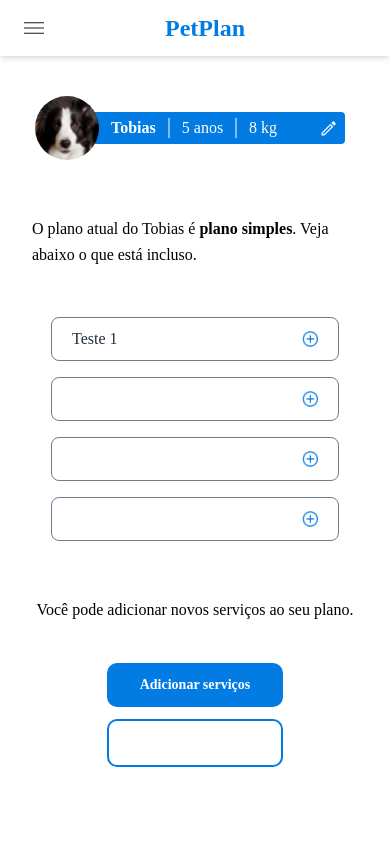
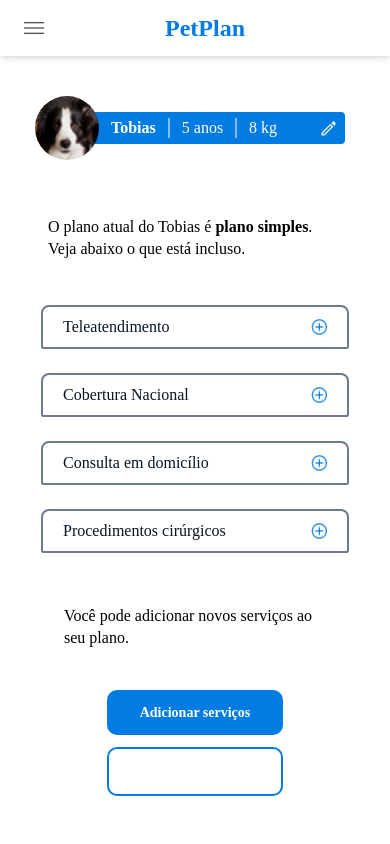
Before and after one commit to StaticDreamstate/GamaBoss, a React (Vite) app in the folder frontend/: page /meu-plano in a window 390 px wide. Shown: the top 844 px of the page. Built offline with nearby package versions, Linux system fonts and the light colour scheme; sample sign-in values are in the browser's storage.

Commit message:
Alterações no accordion e inicio da responsividadade para desktop

```diff
--- a/frontend/src/components/Accordion/index.tsx
+++ b/frontend/src/components/Accordion/index.tsx
@@ -25,11 +25,11 @@ export default function Accordion(props: IaccordionProps) {
     <section className={`${props.className}`}>
       {activeAccordions.map((activeAccordion, index) => (
         <div>
-          <h2 className="pb-4 ">
+          <h2 className="">
             <button
               onClick={() => toggleAccordion(index)}
               type="button"
-              className={`flex items-center justify-between w-72 h-11 p-5 font-medium text-left text-gray-3 border border-b-1 border-gray-4 rounded-lg focus:ring-4 focus:ring-gray-200  `}
+              className={`flex items-center justify-between w-[308px] md:w-[490px] h-11 p-5 font-medium md:text-mobile-size-24px text-left text-gray-1 border-2  border-gray-4  rounded-b-sm rounded-t-lg `}
             >
               <span>{props.titleAccordion}</span>
               <img
@@ -44,8 +44,8 @@ export default function Accordion(props: IaccordionProps) {
           <div
             className={`${activeAccordion.state == false ? "hidden" : "block"}`}
           >
-            <div className=" pl-6 w-72 font-libre">
-              <p className="mb-2 text-gray-500 flex-wrap">
+            <div className="w-[308px] md:w-[490px]  ">
+              <p className="mb-2 px-6 py-3 text-gray-1 border-x-2 border-b-2 border-t-1 border-gray-4 rounded-b-lg flex-wrap  md:text-mobile-size-24px  ">
                 {props.contentAccordion}
               </p>
             </div>
--- a/frontend/src/pages/MyPlan/index.tsx
+++ b/frontend/src/pages/MyPlan/index.tsx
@@ -2,60 +2,54 @@ import { Link } from "react-router-dom";
 import Accordion from "../../components/Accordion";
 import Button from "../../components/Button";
 import PetAvatar from "../../components/PetAvatar";
+import { plans } from "../Change/objetc";
 
 export default function MyPlan() {
   return (
-    <main className="flex flex-col items-center w-full px-8 ">
+    <main className="flex flex-col items-center w-full px-8">
       <div className="pt-10">
-        <PetAvatar />
+        <PetAvatar className="" />
       </div>
-      <p className=" pt-14 pb-12 text-left leading-mobile-line-26.4px text-mobile-size-16px font-normal ">
-        O plano atual do Tobias é <strong>plano simples</strong>. Veja abaixo o
-        que está incluso.
+      <section className="flex flex-col items-center w-full md:bg-[#FAFCFF] md:w-[1150px] ">
+        <p className=" pt-14 pb-8 px-4 text-left leading-mobile-line-26.4px md:leading-mobile-line-35.2px text-mobile-size-16px md:text-mobile-size-24px font-normal ">
+          O plano atual do Tobias é <strong>plano simples</strong>. Veja abaixo
+          o que está incluso.
         </p>
+        {plans.map((plan) => (
+          <div className="flex items-baseline">
+            {plan.userHas == true ? (
+              <>
                 <Accordion
-        titleAccordion={"Teste 1"}
-        contentAccordion={
-          "Teste Teste"
-        }
+                  className="my-3"
+                  titleAccordion={plan.title}
+                  contentAccordion={plan.text}
                 />
-      <Accordion
-        titleAccordion={""}
-        contentAccordion={
+              </>
+            ) : (
               ""
-        }
-      />
-      <Accordion
-        titleAccordion={""}
-        contentAccordion={
-          " "
-        }
-      />
-      <Accordion
-        titleAccordion={""}
-        contentAccordion={
-          " "
-        }
-      />
-      <p className="pt-10  text-left text-mobile-size-16px leading-mobile-line-26.4px font-normal">
+            )}
+          </div>
+        ))}
+        <p className="pt-10 px-8 text-left text-mobile-size-16px md:text-mobile-size-24px leading-mobile-line-26.4px md:leading-mobile-line-35.2px font-normal">
           Você pode adicionar novos serviços ao seu plano.
         </p>
-      <div className="pt-10 flex justify-center ">
+        <div className="pt-10 justify-center  ">
           <Link to={"/alterar"}>
             <Button
-            className="py-3 px-6 w-44 text-sm font-semibold"
+              className="py-3 px-6 w-44 md:w-72 text-mobile-size-14px leading-mobile-line-17.6px md:text-mobile-size-24px font-semibold"
               buttonLabel={"Adicionar serviços"}
             />
           </Link>
         </div>
-      <div className="pt-3 pb-20 flex justify-center ">
+        <div className="pt-3 pb-20 justify-center md:flex md:justify-evenly md:">
           <Link to={"/Home"}>
             <Button
-            className=" py-3 px-4 w-44 text-sm font-semibold bg-white text-gray-1 border-solid border-2 border-primary-blue-1 "
-            buttonLabel={"Ir para página inicial"}
+              className=" py-3 px-4 w-44 md:w-72 text-mobile-size-14px leading-mobile-line-17.6px md:text-mobile-size-24px font-semibold bg-white text-gray-1 border-solid border-2 border-primary-blue-1 "
+              buttonLabel={"Voltar"}
             />
           </Link>
         </div>
+      </section>
     </main>
   );
 }
--- a/frontend/tailwind.config.cjs
+++ b/frontend/tailwind.config.cjs
@@ -37,9 +37,9 @@ module.exports = {
         "mobile-size-12px": "12px",
       },
       lineHeight: {
-        "mobile-line-35.2px": "35.2px",
-        "mobile-line-26.4px": "26.4px",
-        "mobile-line-17.6px": "17.6px",
+        "mobile-line-35.2px": "33.6px",
+        "mobile-line-26.4px": "22.4px",
+        "mobile-line-17.6px": "16.8.6px",
       },
       fontFamily: {
         libre: ['Manrope, sans-serif'],
```
Also changed, not shown: frontend/src/assets/icons/iconCircle-.png. Lines whose indentation alone changed are shown as unchanged.
